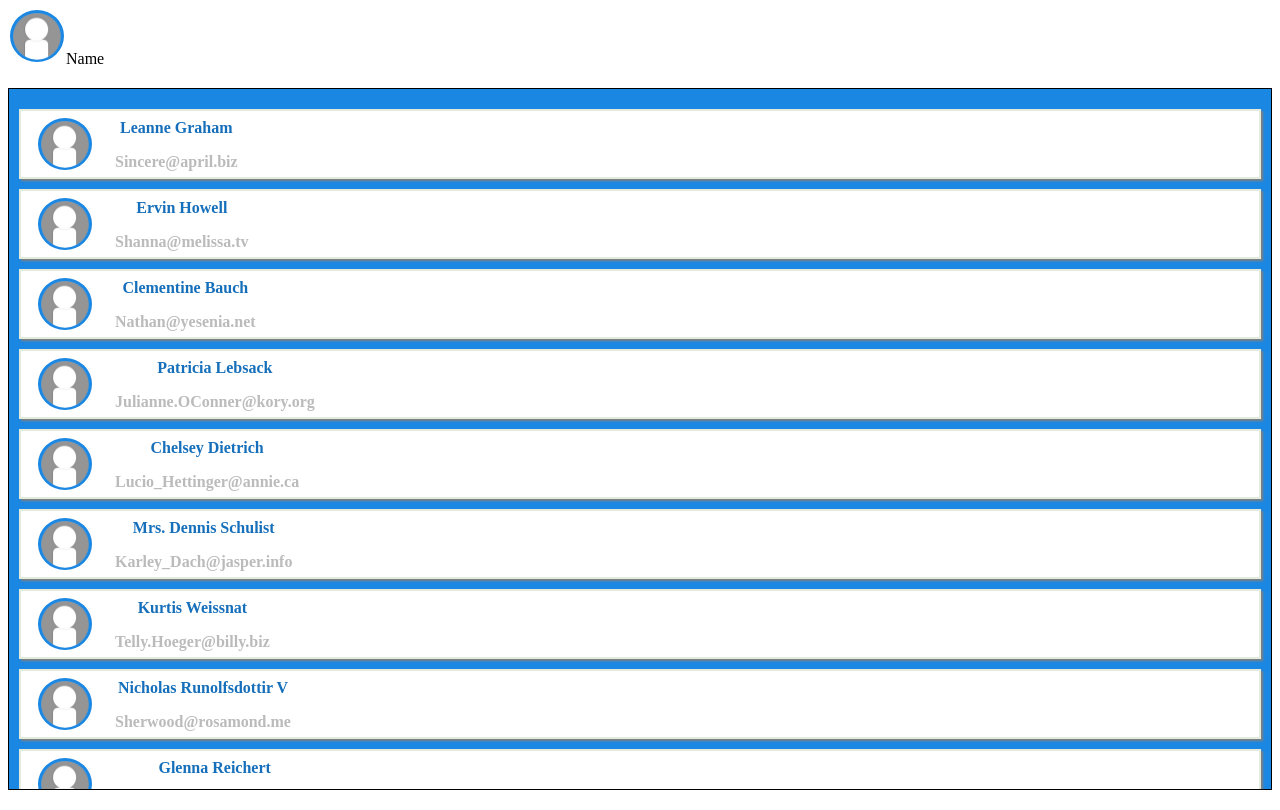
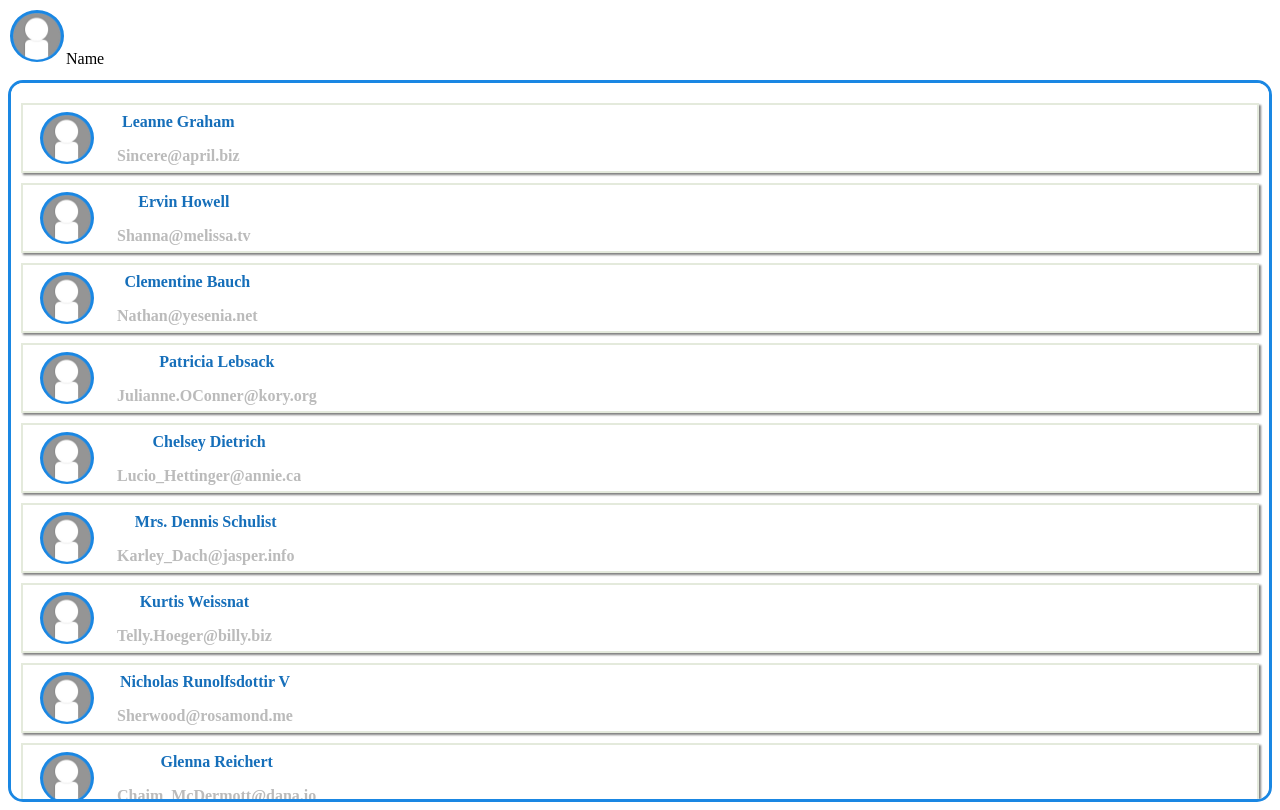
Before and after one commit to armenio2/time-line2, a React (Create React App) app: page / in a window 1280 px wide. Built offline with nearby package versions, Linux system fonts and the light colour scheme.

Commit message:
row click

```diff
--- a/src/assets/colors/index.js
+++ b/src/assets/colors/index.js
@@ -7,6 +7,7 @@ const colors = {
     textStrong: '#166FBA',
     borderDefault: 'black',
     borderSecondary: '#E4EADC',
+    borderStrong: '#1A87E3'
 }
 
 export default colors;
--- a/src/components/app/userList/userList.jsx
+++ b/src/components/app/userList/userList.jsx
@@ -252,16 +252,17 @@ const UserList = (props) => {
 }
 
 const headerStyle = {
-    height: '10vh',
+    height: '9vh',
 }
 
 const tableBoxStyle = {
-    border: 'solid 1px',
-    borderColor: colors.borderDefault,
+    border: 'solid 3px',
+    borderColor: colors.borderStrong,
+    borderRadius: 15,
     padding: 10,
-    height: '85vh',
+    height: '87vh',
     overflow: 'auto',
-    background: colors.backgroundDefault
+    background: 'white'
 }
 
 export default UserList;
--- a/src/components/support/table/rowTable/rowTable.jsx
+++ b/src/components/support/table/rowTable/rowTable.jsx
@@ -2,13 +2,18 @@ import React from 'react';
 import Avatar from '../../avatar/avatar'
 
 import colors from '../../../../assets/colors'
+
+
+const clickRow = (id) => {
+    console.log("aloha ", id)
+}
 
 /**
  * EX: avatar='foo.png' name='user name' email='user email'
  */
 const RowTable = (props) => {
     return (
-        <div style={styles}>
+        <div onClick={() => clickRow(props.id)} style={styles}>
             <div style={flexRows}>
                 <div style={rows}>
                     <div style={columnsAvatar}>
@@ -39,7 +44,8 @@ const styles = {
     itemAlign: 'center',
     marginTop: 10,
     padding: '0px 10px 0px 10px',
-    boxShadow: '2px 2px 2px grey'
+    boxShadow: '2px 2px 2px grey',
+    cursor: 'pointer'
 }
 
 const flexRows = {
--- a/src/components/support/table/table.jsx
+++ b/src/components/support/table/table.jsx
@@ -4,11 +4,10 @@ import RowTable from './rowTable/rowTable';
 
 const buildTable = (data) => {
     const result = data.map(element => {
-        return <RowTable name={element.name} email={element.email} />
+        return <RowTable key={element.id} name={element.name} email={element.email} id={element.id} />
     });
     return result
 }
-
 
 /**
  * EX: data: {avatar , name, email}{avatar2 , name2, email2}{avatar3 , name3, email3}
```
